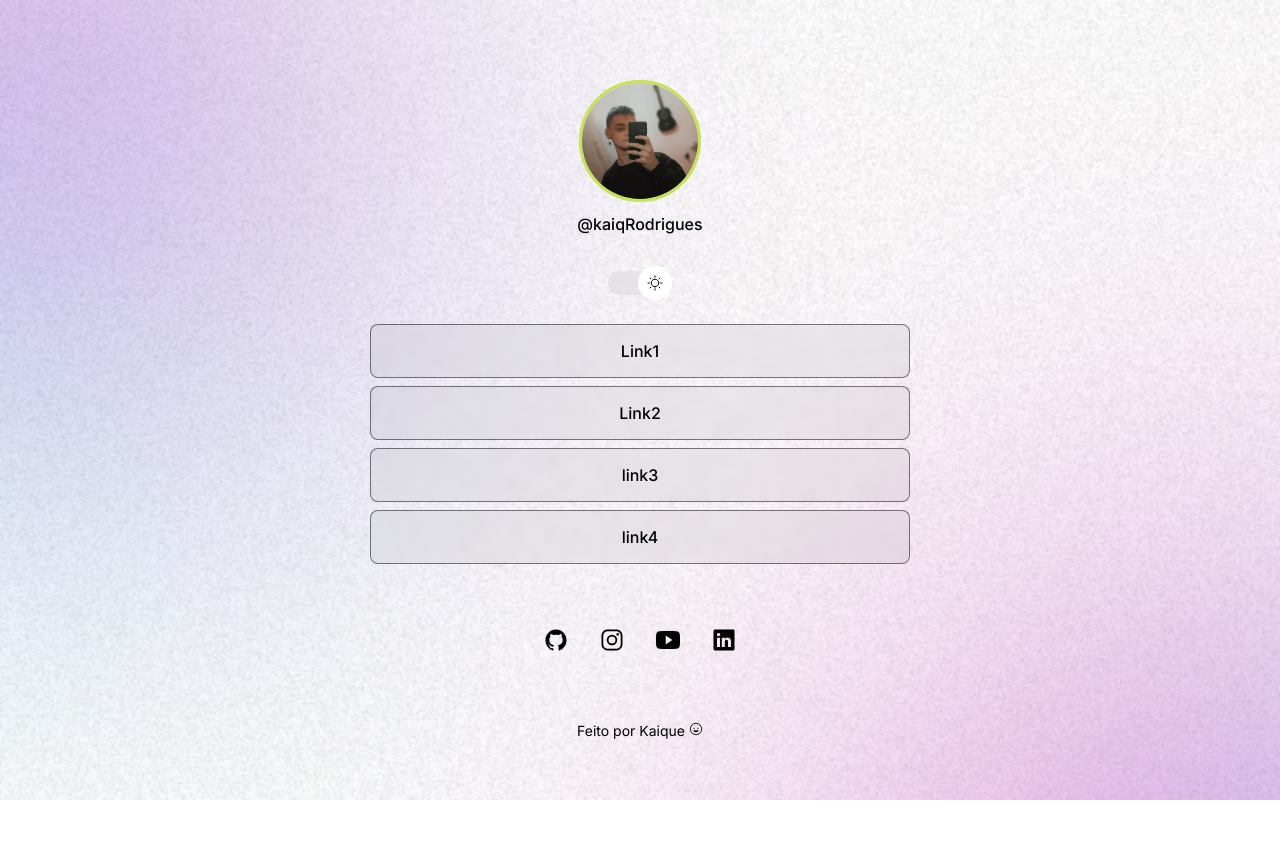
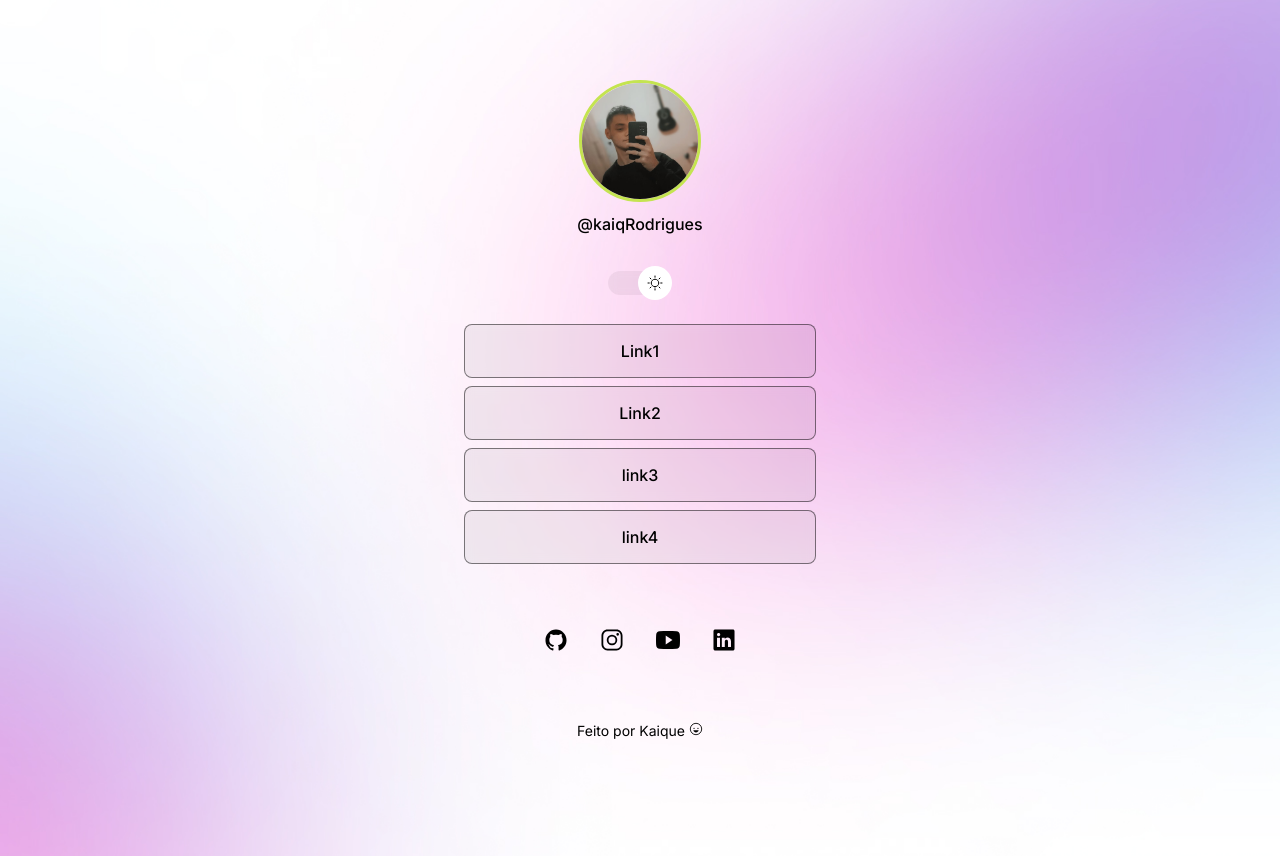
Before and after one commit to KaiqRodrigues/ProjetoDiscover, a plain HTML site: page index.html in a window 1280 px wide. Both pictures are taken after a click on the element 640 px from the left and 283 px from the top of the page. Before the commit the page ends 800 px from the top, so only its background shows below. Drawn offline with nearby package versions, Linux system fonts and the light colour scheme.

Commit message:
Ajuste no container, mediaquerry, e ajuste no body

```diff
--- a/estilo.css
+++ b/estilo.css
@@ -9,6 +9,7 @@ body {
   background-repeat: no-repeat;
   background-position: center top;
   background-size: cover;
+  height: 100vh;
 }
 
 /*temas*/
@@ -71,7 +72,7 @@ body {
 
 #container {
   width: 100%;
-  max-width: 588px;
+  max-width: 400px;
   margin: 56px auto 0px;
   padding: 0 24px;
 }
@@ -157,3 +158,11 @@ footer {
   font-size: 14px;
   text-align: center;
 }
+@media (min-width: 700px) {
+  :root{
+    --bg-url: url(./assets/bg-desktop.jpg);
+  }
+  .light{
+    --bg-url: url(./assets/bg-desktop-light.jpg);
+  }
+}
```
Also changed, not shown: assets/bg-desktop-light.jpg (added), assets/bg-desktop.jpg (added).
